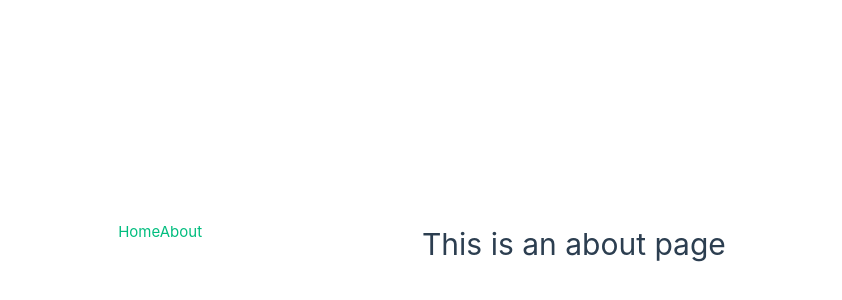
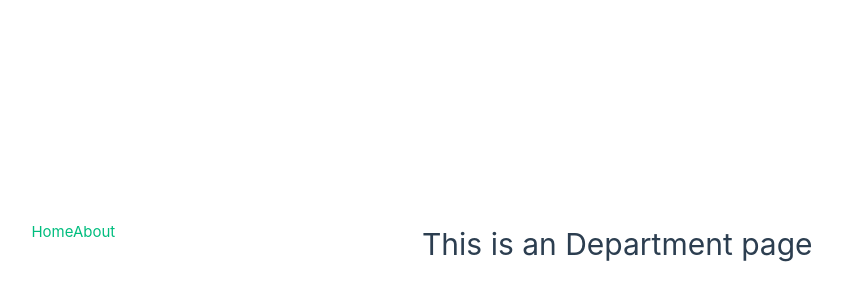
Before and after one commit to nkurudavid/emp_ui, a Vue app: page /about in a window 1280 px wide. Shown: the part 156-456 px from the top of the page, without its empty margins (218-1060 px from the left). Built offline with nearby package versions, Linux system fonts and the light colour scheme.

Commit message:
modified routing pages

```diff
--- a/src/views/DepartmentView.vue
+++ b/src/views/DepartmentView.vue
@@ -1,15 +1,11 @@
+<script setup>
+// import TheWelcome from '../components/TheWelcome.vue'
+</script>
+
 <template>
-  <div class="container">
-    <h1>This is an about page</h1>
-  </div>
+  <main>
+    <div class="container">
+      <h1>This is an Department page</h1>
+    </div>
+  </main>
 </template>
-
-<style>
-@media (min-width: 1024px) {
-  .about {
-    min-height: 100vh;
-    display: flex;
-    align-items: center;
-  }
-}
-</style>
```
Also changed, not shown: src/views/EmployeeView.vue (+11 -0 lines).
